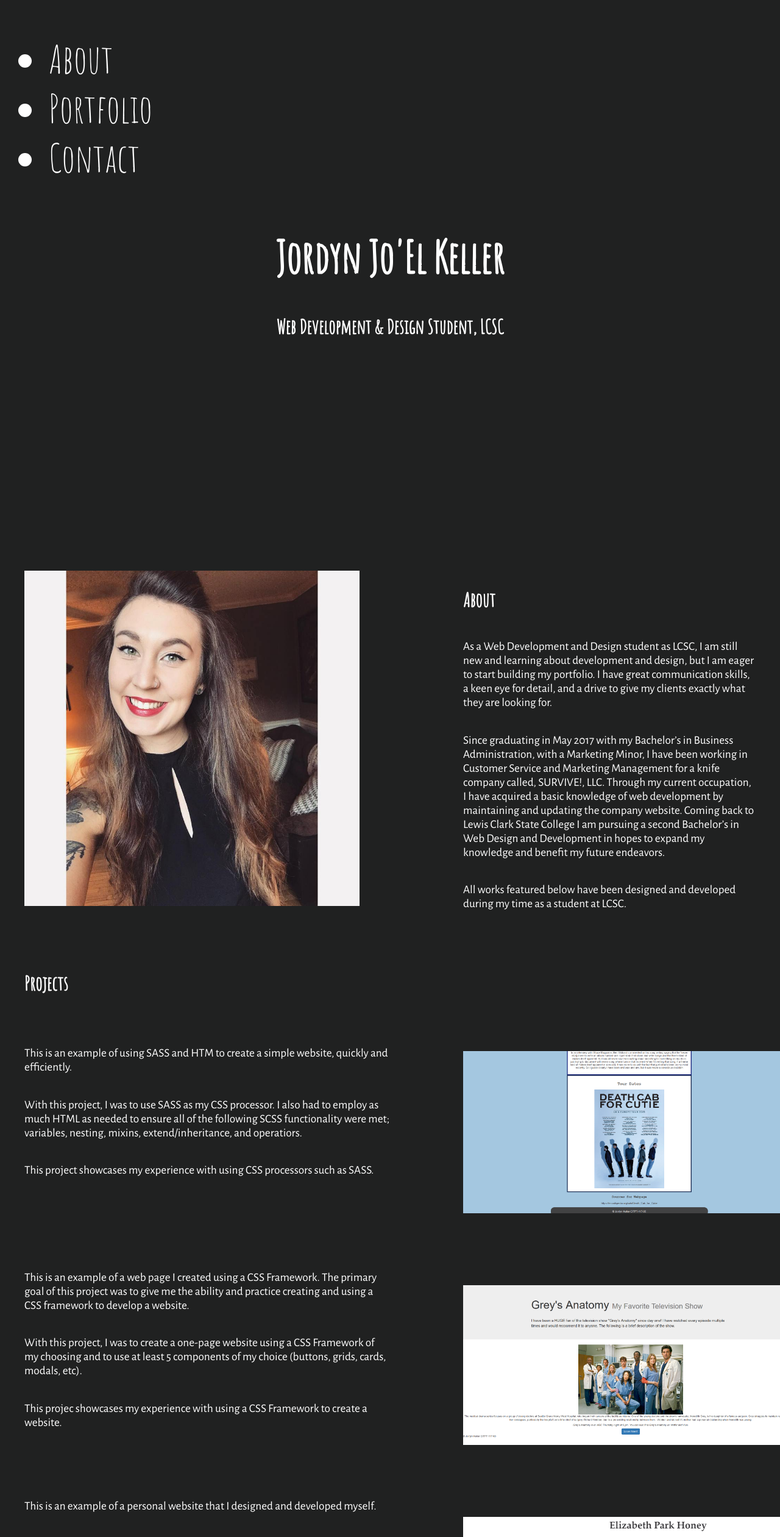
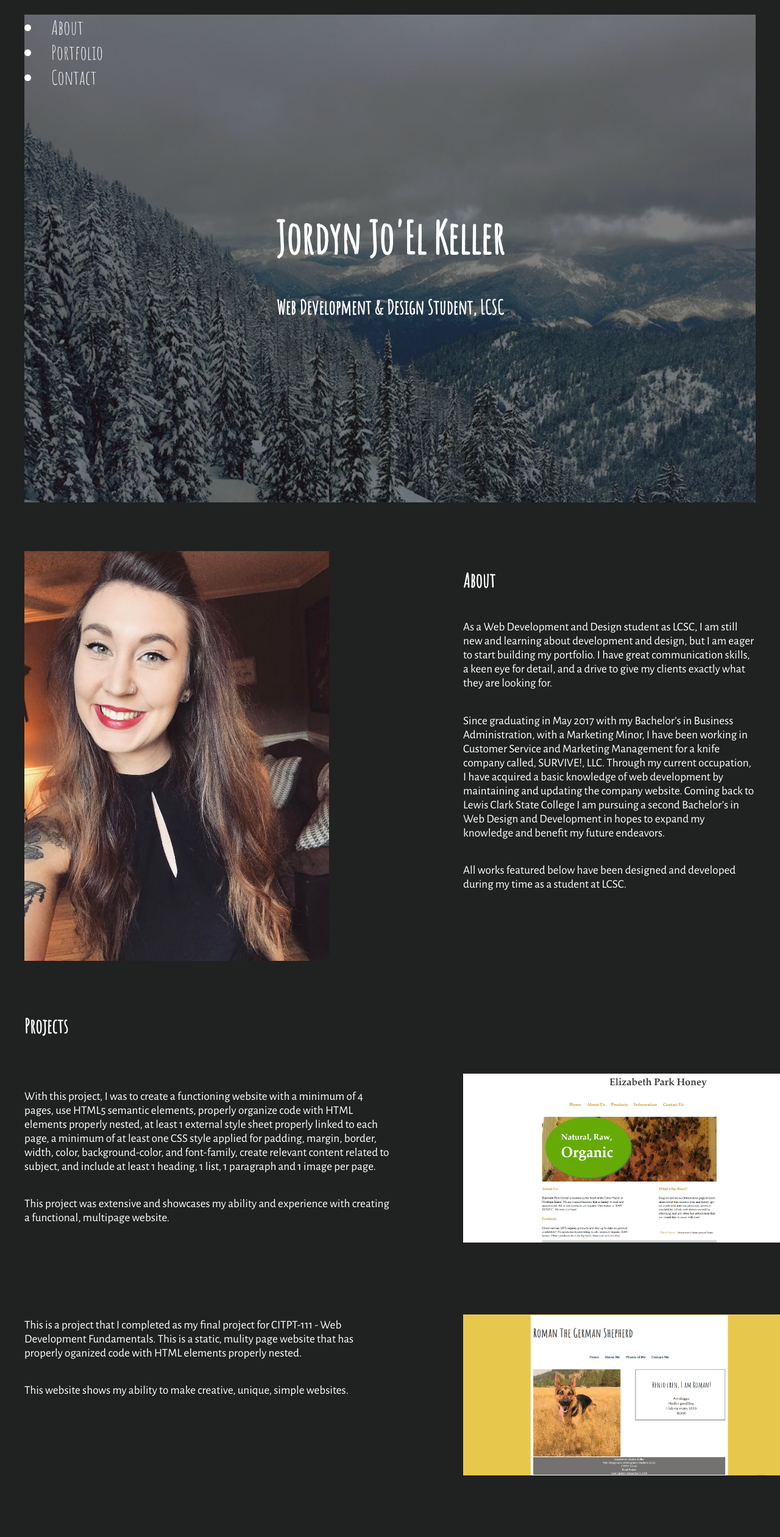
Before and after one commit to jordynkeller/jordynkellerportfolio.github.io, a plain HTML site: page index.html in a window 1280 px wide. Shown: the top 2521 px of the page at 61% size. Drawn offline with nearby package versions, Linux system fonts and the light colour scheme.

Commit message:
made updates for milestone 2

```diff
--- a/index.html
+++ b/index.html
@@ -6,9 +6,10 @@
 	<meta name="viewport" content="width=device-width, initial-scale=1">
 	<title>Jordyn Keller - Web Portfolio </title>
 	<link rel="stylesheet" href="styles/main.css">
-	<link rel="shortcut icon" type="image/png" href="images/heroimage.png">
-<style>
+	<link rel="shortcut icon" type="image/png" href="https://scontent-sea1-1.xx.fbcdn.net/v/t1.0-9/30726327_10156255703526358_278479898446659584_n.jpg?_nc_cat=102&_nc_ht=scontent-sea1-1.xx&oh=bef17b8b488d9846be6b581ee53780a5&oe=5C45FB94">
+	<style>
 @import url('https://fonts.googleapis.com/css?family=Alegreya+Sans|Amatic+SC');
+ <link rel="stylesheet" href="https://maxcdn.bootstrapcdn.com/bootstrap/3.3.7/css/bootstrap.min.css">
 </style>
 </head>
 
@@ -16,11 +17,9 @@
 
  <div class="hero-image">
    <div id="nav">
-   <ul>
 <li><a href="#about">About</a></li>
 <li><a href="#portfolio">Portfolio</a></li>
 <li><a href="#contact">Contact</a></li>
-</ul>
 </div>
   <div class="hero-text">
     <h1>Jordyn Jo'El Keller</h1>
@@ -33,14 +32,37 @@
 <main>
 
 <section>
-<img src="images/me.png" alt="Photo of Jordyn Keller" width="100%">
+<img src="images/cropped.png" alt="Photo of Jordyn Keller" width="75%">
+
+<br>
+<br>
+<br>
+
+<div id="page2">
+<a id="portfolio"></a>
+<h2> Projects</h2>
+<br>
+<p>With this project, I was to create a functioning website with a minimum of 4 pages, use HTML5 semantic elements, properly organize code with HTML elements properly nested, at least 1 external style sheet properly linked to each page, a minimum of at least one CSS style applied for padding, margin, border, width, color, background-color, and font-family, create relevant content related to subject, and include at least 1 heading, 1 list, 1 paragraph and 1 image per page.
+</p>
+<p>This project was extensive and showcases my ability and experience with creating a functional, multipage website.
+</p>
 <br>
 <br>
 <br>
 <br>
-<div id="page2">
-<a id="portfolio"></a>
-<h2> Projects</h2>
+<br>
+<p> This is a project that I completed as my final project for CITPT-111 - Web Development Fundamentals. This is a static, mulity page website that has properly oganized code with HTML elements properly nested.
+</p>
+<p>This website shows my ability to make creative, unique, simple websites.
+</p>
+<br>
+<br>
+<br>
+<br>
+<br>
+<br>
+<br>
+<br>
 <br>
 <p>This is an example of using SASS and HTM to create a simple website, quickly and efficiently.</p>
 <p>With this project, I was to use SASS as my CSS processor. I also had to employ as much HTML as needed to ensure all of the following SCSS functionality were met; variables, nesting, mixins, extend/inheritance, and operatiors.
@@ -58,14 +80,7 @@
 <p>This projec showcases my experience with using a CSS Framework to create a website.
 </p>
 <br>
-<br>
-<br>
-<p>This is an example of a personal website that I designed and developed myself.
-</p>
-<p>With this project, I was to create a functioning website with a minimum of 4 pages, use HTML5 semantic elements, properly organize code with HTML elements properly nested, at least 1 external style sheet properly linked to each page, a minimum of at least one CSS style applied for padding, margin, border, width, color, background-color, and font-family, create relevant content related to subject, and include at least 1 heading, 1 list, 1 paragraph and 1 image per page.
-</p>
-<p>This project was extensive and showcases my ability and experience with creating a functional, multipage website.
-</p>
+
 </div>
 </section>
 
@@ -83,13 +98,15 @@
 <br>
 <br>
 <br>
+<br>
+<br>
+<br>
 </div>
+<a href="http://bonsai.lcsc.edu/jjkeller3773/citpt101/midterm/index.html"><img src="images/honey.png.png" alt="Link to Elizabeth Park Honey Website" width="100%"></a>
+<a href="https://romanwebsite.netlify.com/"><img src="images/roman.png.png" alt="Link to Roman Website" width="100%"></a>
 <a href="https://codepen.io/JordynKeller/pen/aRxXjb"><img src="images/deathcabwebsite.png" alt="link to Death Cab webpage example" width="100%"></a>
-
-
 <a href="https://codepen.io/JordynKeller/pen/oQXxKq"><img src="images/greyswebsite.png" alt="Link to Grey's Anatomy webpage example" width="100%"></a>
 
-<a href="http://bonsai.lcsc.edu/jjkeller3773/citpt101/midterm/index.html"><img src="images/honey.png.png" alt="Link to Elizabeth Park Honey Website" width="100%"></a>
 <br>
 <br>
 <br>
--- a/styles/main.css
+++ b/styles/main.css
@@ -19,7 +19,7 @@ body, html {
 }
 
 .hero-image {
-	background-image: linear-gradient(rgba(0, 0, 0, 0.5), rgba(0, 0, 0, 0.5)), url="https://scontent-sea1-1.xx.fbcdn.net/v/t1.0-9/30726327_10156255703526358_278479898446659584_n.jpg?_nc_cat=102&_nc_ht=scontent-sea1-1.xx&oh=11e6470374ec1e7f23844252ff0bb0a6&oe=5CE42F94");
+	background-image: linear-gradient(rgba(0, 0, 0, 0.5), rgba(0, 0, 0, 0.5)), url(/images/mountain.png);
 	height: 100%;
 	width: 100%;
 	background-position: center;
@@ -73,7 +73,7 @@ section {
 }
 
 section img {
-	width: 550px;
+	width: 500px;
 }
 
 aside img {
```
Also changed, not shown: Images/cropped.png (added), Images/roman.png.png (added).
